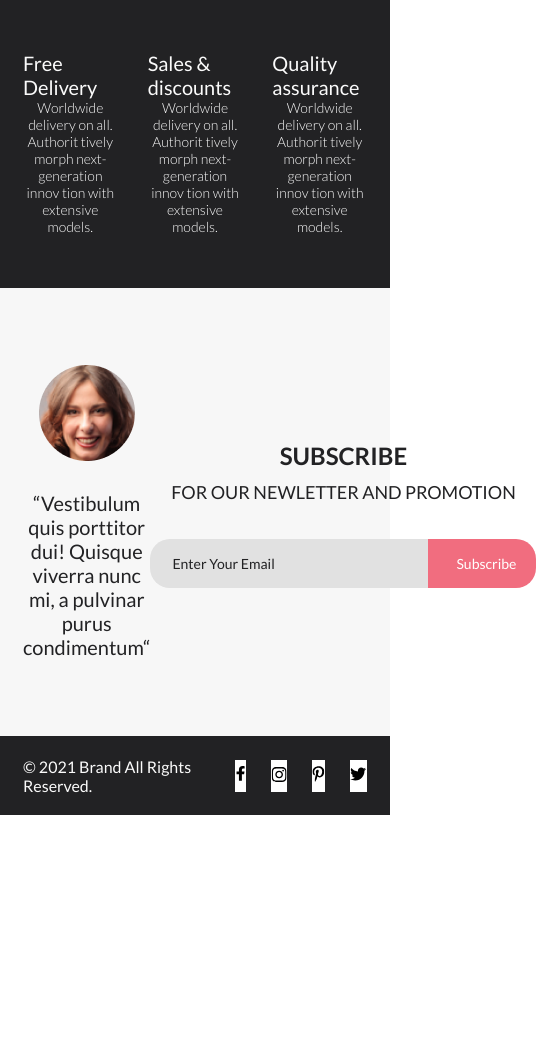
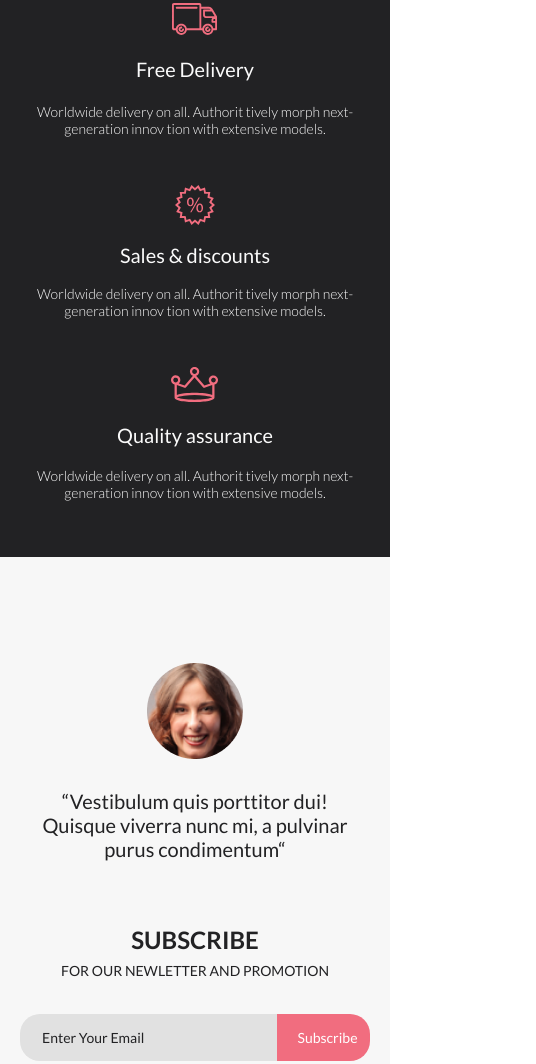
Before and after one commit to Olesya-A/HomeWork_9_HTML-CSS, a plain HTML site: page index.html in a window 390 px wide. Shown: the part 5379-6443 px from the top of the page, 536 px wide, since content can reach past the window. Before the commit the page ends 6194 px from the top, so only its background shows below. Drawn offline with Linux system fonts and the light colour scheme.

Commit message:
added style.css

```diff
--- a/style.css
+++ b/style.css
@@ -506,4 +506,56 @@ a{
         margin-bottom: 99px;
     }
 
+    .footer-top{
+        height: 610px;
+        flex-direction: column;
+        justify-content: center;
+        gap: 48px;
+    }
+
+    .benefit{
+        width: 348px;
+    }
+
+    .footer-middle{
+        height: 610px;
+        flex-direction: column;
+        justify-content: center;
+        gap: 59px;
+    }
+
+    .feedback-left{
+        width: 343px;
+    }
+
+    .feedback-right{
+        width: 271px;
+    }
+
+    .fb-link-left{
+        width: 235px;
+        height: 47px;
+    }
+
+    .fb-link-right{
+        width: 85px;
+        height: 47px;
+    }
+
+    .feedback-subtitle{
+        font-size: 14px;
+        line-height: 153.2%;
+    }
+
+    .footer-bottom{
+        height: 143px;
+        background-color: #222224;
+        display: flex;
+        flex-direction: column-reverse;
+        justify-content: flex-start;
+        gap: 40px;
+        padding-bottom: 8px;
+    }
+
+
 }
```
